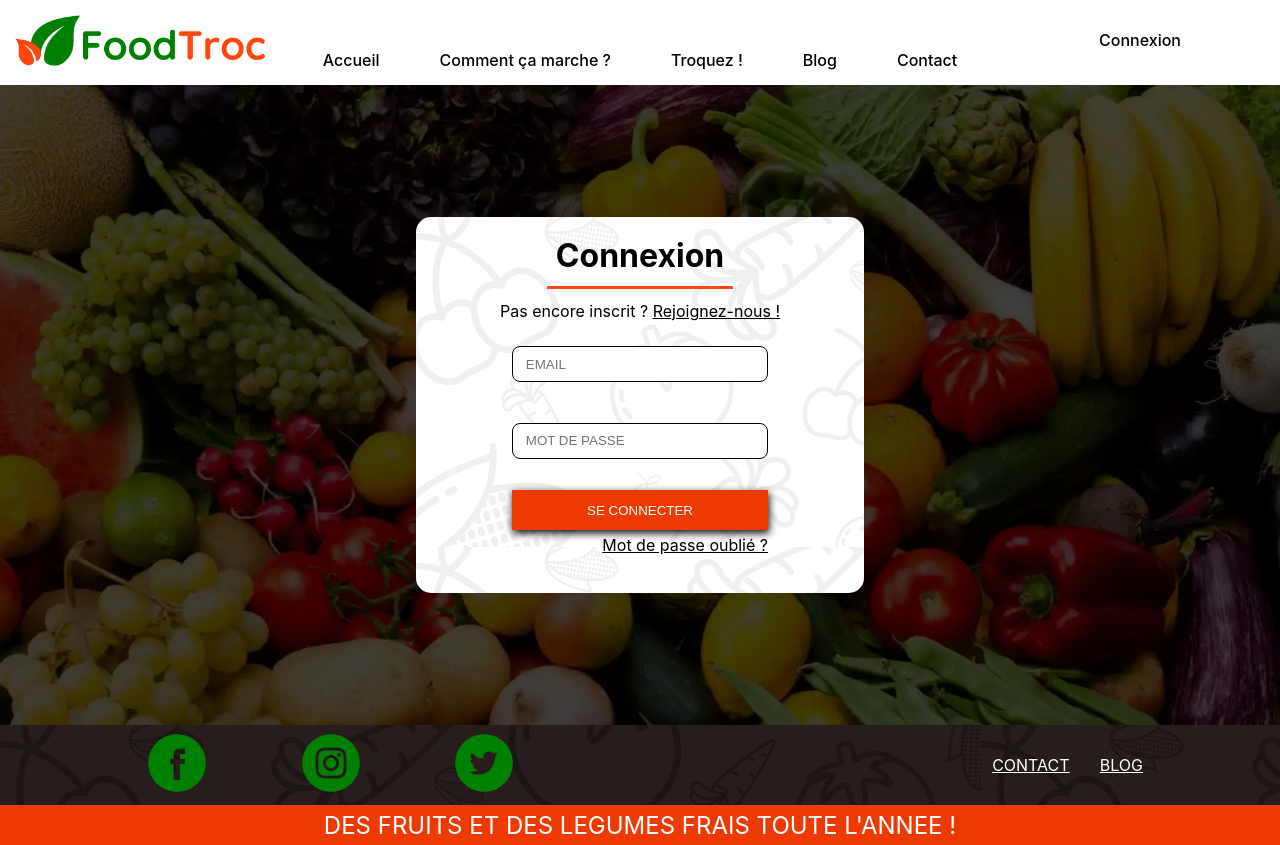
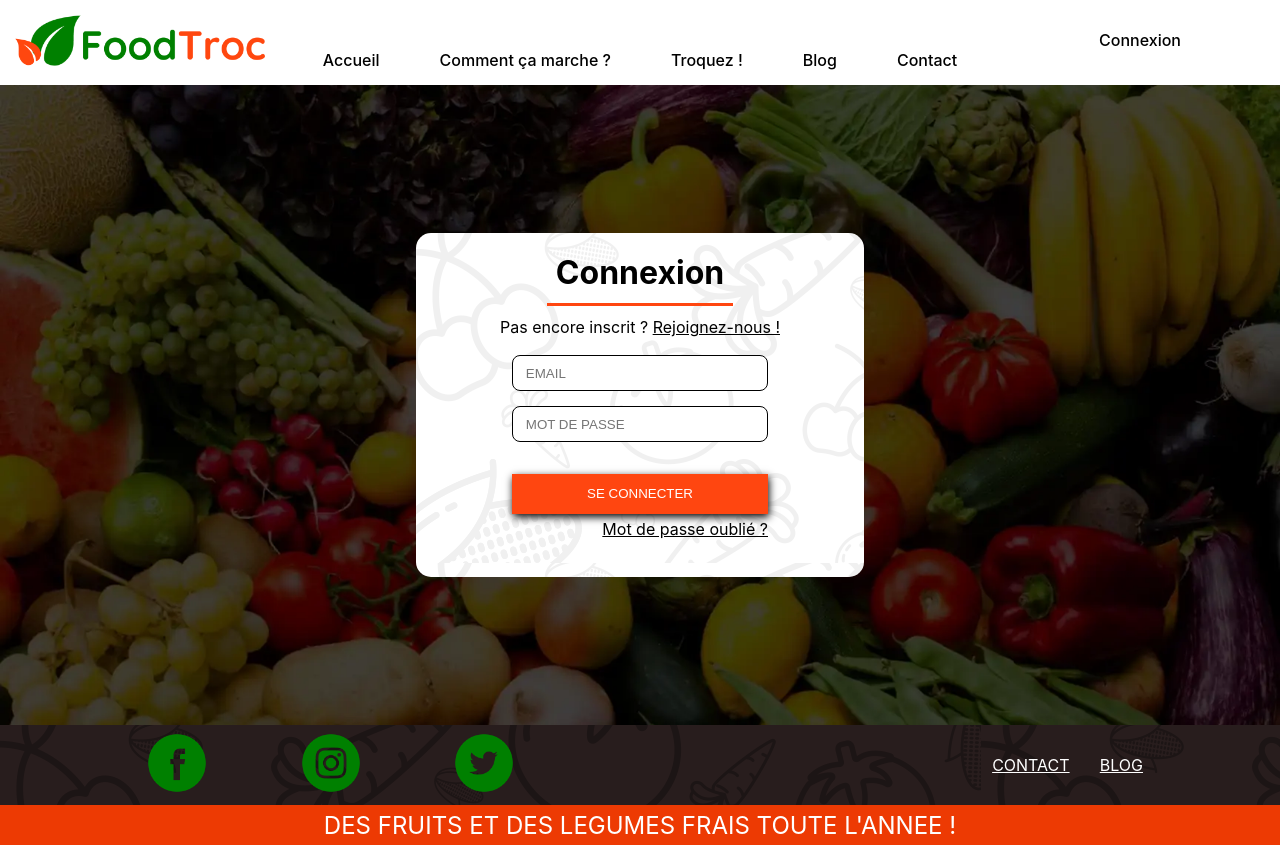
Before and after one commit to Derma6/FoodTroc-Project, a React (Create React App) app in the folder front-end/: page /login in a window 1280 px wide. Built offline with nearby package versions, Linux system fonts and the light colour scheme.

Commit message:
centralised css

```diff
--- a/front-end/src/components/formulaires/ContactForm/ContactForm.css
+++ /dev/null
@@ -1,46 +0,0 @@
-.contact-form {
-  background-color: white;
-  background-image: url('../../../styles/images/pano_fruitsveggies_lessOpacity.png');
-  display: flex;
-  flex-direction: column;
-  align-items: center;
-  width: 35vw;
-  border-radius: 15px;
-  padding: 1.5% 3% 1.5% 3%;
-  margin: 40px;
-}
-.contact a {
-  color: black;
-}
-.contact-form p {
-  margin-bottom: 5%;
-}
-.inputs {
-  display: flex;
-  gap: 15px;
-  width: 20vw;
-  flex-direction: column;
-}
-.contact-form .inputs input {
-  height: 4.5vh;
-  padding: 2% 5%;
-  border: 1.5px solid black;
-  border-radius: 8px;
-}
-.inputs textarea {
-  font-family: inherit;
-  padding: 2% 5%;
-  border: 1.5px solid black;
-  border-radius: 8px;
-  resize: none;
-}
-.contact-form button {
-  margin-top: 5%;
-  width: 20vw;
-  height: 5vh;
-  border: none;
-  color: white;
-  background-color: #ed3a03;
-  box-shadow: 1px 3px 8px black;
-  cursor: pointer;
-}
--- a/front-end/src/components/formulaires/ContactForm/ContactForm.js
+++ b/front-end/src/components/formulaires/ContactForm/ContactForm.js
@@ -3,12 +3,12 @@ import { Link } from 'react-router-dom';
 import  SeparatorLessMargin from '../../SeparatorLessMargin/SeparatorLessMargin'
 
 
-import './ContactForm.css'
+import '../../../styles/forms.css'
 
 const Contact = ({ user }) => {
   if (user) {
     return (
-      <div className="contact-form">
+      <div className="form">
         <h1>Contact</h1>
         <SeparatorLessMargin />
         <p>
@@ -23,7 +23,7 @@ const Contact = ({ user }) => {
     );
   } else {
     return (
-      <div className="contact-form">
+      <div className="form">
         <h1>Contact</h1>
         <SeparatorLessMargin />
         <p>
@@ -35,7 +35,7 @@ const Contact = ({ user }) => {
           <input placeholder="OBJET DU MESSAGE"/>
           <textarea rows="10" placeholder="VOTRE MESSAGE"></textarea>
         </div>
-        <button>ENVOYER</button>
+        <button className="validate-form">ENVOYER</button>
       </div>
     );
   }
--- a/front-end/src/components/formulaires/LoginForm/LoginForm.css
+++ /dev/null
@@ -1,40 +0,0 @@
-.login-form {
-  background-color: white;
-  background-image: url('../../../styles/images/pano_fruitsveggies_lessOpacity.png');
-  width: 35vw;
-  border-radius: 15px;
-  padding: 1.5% 3% 1.5% 3%;
-  display: flex;
-  flex-direction: column;
-  align-items: center;
-}
-.login-form a {
-  color: black;
-  text-decoration: underline;
-}
-.login-form .inputs input {
-  margin-top: 10%;
-  height: 4.5vh;
-  padding-left: 5%;
-  border: 1.5px solid black;
-  border-radius: 8px;
-}
-.login-lost {
-  display: flex;
-  flex-direction: column;
-  margin: 5%;
-}
-.lost {
-  margin-top: 2%;
-  align-self: flex-end;
-}
-.login-form button {
-  margin-top: 5%;
-  width: 20vw;
-  height: 5vh;
-  border: none;
-  color: white;
-  background-color: #ed3a03;
-  box-shadow: 1px 3px 8px black;
-  cursor: pointer;
-}
--- a/front-end/src/components/formulaires/LoginForm/LoginForm.js
+++ b/front-end/src/components/formulaires/LoginForm/LoginForm.js
@@ -5,7 +5,7 @@ import {
   signInWithEmailAndPassword,
 } from '../../../utilities/firebase';
 
-import './LoginForm.css';
+import '../../../styles/forms.css'
 import SeparatorLessMargin from '../../SeparatorLessMargin/SeparatorLessMargin';
 
 import { UserContext } from '../../../utilities/Context';
@@ -39,12 +39,12 @@ const LoginForm = () => {
   }
 
   return (
-    <div className="login-form">
+    <div className="form">
       <h1>Connexion</h1>
       <SeparatorLessMargin />
       <p>
         Pas encore inscrit ?{' '}
-        <Link className="joinUs" to="/signUp">
+        <Link className="join-us" to="/signUp">
           Rejoignez-nous !
         </Link>
       </p>
@@ -61,7 +61,7 @@ const LoginForm = () => {
         ></input>
       </div>
       <div className="login-lost">
-        <button onClick={() => logIn(email, password)}>SE CONNECTER</button>
+        <button className="validate-form" onClick={() => logIn(email, password)}>SE CONNECTER</button>
         <Link className="lost" to="/">
           Mot de passe oublié ?
         </Link>
--- a/front-end/src/components/formulaires/SignUpForm/SignUpFom.js
+++ b/front-end/src/components/formulaires/SignUpForm/SignUpFom.js
@@ -9,7 +9,7 @@ import { UserContext } from '../../../utilities/Context';
 import SeparatorLessMargin from '../../SeparatorLessMargin/SeparatorLessMargin';
 
 //--------------------IMPORT CSS--------------------//
-import './SignUpForm.css';
+import '../../../styles/forms.css'
 
 const SignUpFom = () => {
   const [name, setName] = useState();
@@ -34,7 +34,7 @@ const SignUpFom = () => {
   }
 
   return (
-    <div className="signUp-form">
+    <div className="form">
       <h1>Inscription</h1>
       <SeparatorLessMargin />
       <div className="inputs">
@@ -64,7 +64,7 @@ const SignUpFom = () => {
           placeholder="LOCALISATION DE VOTRE POTAGER"
         />
       </div>
-      <button onClick={() => signUp(setLoading)}>S'INSCRIRE</button>
+      <button className="validate-form" onClick={() => signUp(setLoading)}>S'INSCRIRE</button>
     </div>
   );
 };
--- a/front-end/src/components/formulaires/SignUpForm/SignUpForm.css
+++ /dev/null
@@ -1,26 +0,0 @@
-.signUp-form {
-  background-color: white;
-  background-image: url('../../../styles/images/pano_fruitsveggies_lessOpacity.png');
-  width: 35vw;
-  border-radius: 15px;
-  padding: 1.5% 3% 1.5% 3%;
-  display: flex;
-  flex-direction: column;
-  align-items: center;
-}
-
-.inputs input {
-  height: 4.5vh;
-  padding-left: 5%;
-  border: 1.5px solid black;
-  border-radius: 8px;
-  /* margin: 10px; */
-}
-
-.signUp-form button {
-  padding: 10px 30px;
-  margin: 15px;
-  border: none;
-  color: white;
-  background-color: #ed3a03;
-}
--- a/front-end/src/pages/Contact/Contact.css
+++ b/front-end/src/pages/Contact/Contact.css
@@ -5,4 +5,5 @@
   display: flex;
   align-items: center;
   justify-content: center;
+  height: 80vh;
 }
--- /dev/null
+++ b/front-end/src/styles/forms.css
@@ -0,0 +1,66 @@
+@import '../styles/theme-variables.css';
+
+.validate-form {
+    margin-top: 5%;
+    width: 20vw;
+    height: 5vh;
+    border: none;
+    color: white;
+    background-color: var(--secondary-color);
+    box-shadow: 1px 3px 8px black;
+    cursor: pointer;
+}
+
+.inputs {
+    display: flex;
+    gap: 15px;
+    width: 20vw;
+    flex-direction: column;
+  }
+
+.inputs input {
+    /* margin-top: 10%; */
+    height: 4.5vh;
+    padding-left: 5%;
+    border: 1.5px solid black;
+    border-radius: 8px;
+}
+
+.form a {
+    color: black;
+    text-decoration: underline;
+}
+
+.form p {
+    margin-bottom: 5%;
+}
+
+.form {
+    background-color: white;
+    background-image: url('../styles/images/pano_fruitsveggies_lessOpacity.png');
+    width: 35vw;
+    border-radius: 15px;
+    padding: 1.5% 3% 1.5% 3%;
+    display: flex;
+    flex-direction: column;
+    align-items: center;
+}
+
+.login-lost {
+    display: flex;
+    flex-direction: column;
+    margin: 5%;
+}
+.lost {
+    margin-top: 2%;
+    align-self: flex-end;
+}
+
+
+.inputs textarea {
+    font-family: inherit;
+    padding: 2% 5%;
+    border: 1.5px solid black;
+    border-radius: 8px;
+    resize: none;
+}
```
